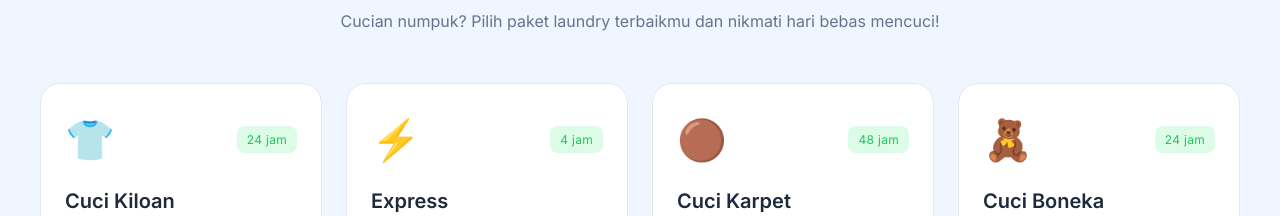
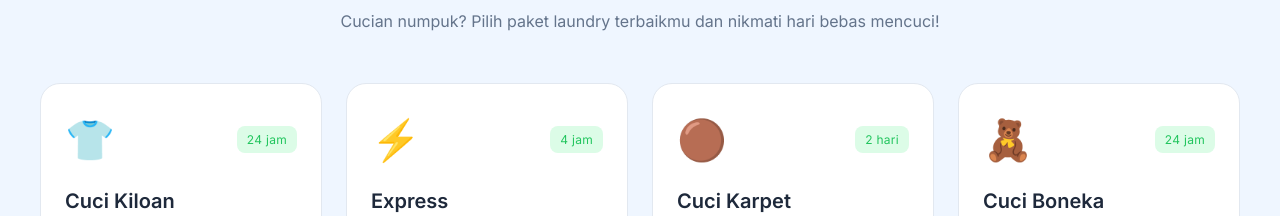
Before and after one commit to novacida00-create/pinang-laundry-frontend-v2, a React (Vite) app: page / in a window 1280 px wide. Shown: the part 1051-1267 px from the top of the page. Built offline with nearby package versions, Linux system fonts and the light colour scheme; no server answers.

Commit message:
revisi: cuci karpet estimasi 2 hari

```diff
--- a/src/components/chatbot/chatbot.jsx
+++ b/src/components/chatbot/chatbot.jsx
@@ -16,7 +16,7 @@ const faqData = [
 
   // Waktu
   { keywords: ["waktu", "lama proses", "selesai kapan", "berapa lama", "durasi", "estimasi"],
-    answer: "Waktu Proses:\n\n• Cuci Kiloan: 24 jam\n• Express: 4 jam\n• Cuci Karpet: 48 jam\n• Cuci Sepatu: 24 jam\n• Cuci Boneka: 24 jam\n• Cuci Jas: 48 jam" },
+    answer: "Waktu Proses:\n\n• Cuci Kiloan: 24 jam\n• Express: 4 jam\n• Cuci Karpet: 2 hari\n• Cuci Sepatu: 24 jam\n• Cuci Boneka: 24 jam\n• Cuci Jas: 48 jam" },
 
   // Cara Pesan
   { keywords: ["cara", "cara pesan", "cara order", "order", "booking", "pesanan", "Bagaimana"],
--- a/src/pages/LandingPage.jsx
+++ b/src/pages/LandingPage.jsx
@@ -14,7 +14,7 @@ const serviceIcons = { "Cuci Kiloan": "👕", "Express": "⚡", "Cuci Boneka": "
 const allServices = [
   { icon: "tshirt", name: "Cuci Kiloan", price: "Rp 6.000/kg", waktu: "24 jam", desc: "Cuci berdasarkan berat, cocok untuk baju harian" },
   { icon: "bolt", name: "Express", price: "Rp 15.000/kg", waktu: "4 jam", desc: "Laundry selesai dalam 4 jam" },
-  { icon: "yarn", name: "Cuci Karpet", price: "Rp 50.000/pcs", waktu: "48 jam", desc: "Cuci karpet besar dan tebal" },
+  { icon: "yarn", name: "Cuci Karpet", price: "Rp 50.000/pcs", waktu: "2 hari", desc: "Cuci karpet besar dan tebal" },
   { icon: "package", name: "Cuci Boneka", price: "Rp 10.000/pcs", waktu: "24 jam", desc: "Cuci boneka kesayangan bersih dan wangi" },
   { icon: "jacket", name: "Cuci Jaket", price: "Rp 12.000/kg", waktu: "24 jam", desc: "Cuci jaket dan outerwear" },
   { icon: "shirt", name: "Cuci Jas", price: "Rp 35.000/pcs", waktu: "48 jam", desc: "Cuci jas profesional" },
--- a/src/pages/LayananPage.jsx
+++ b/src/pages/LayananPage.jsx
@@ -7,7 +7,7 @@ const serviceIcons = { "Cuci Kiloan": "👕", "Express": "⚡", "Cuci Karpet": "
 const services = [
   { icon: "tshirt", name: "Cuci Kiloan", price: "Rp 6.000", unit: "/kg", waktu: "24 jam", desc: "Cuci berdasarkan berat, cocok untuk baju harian. Paket lengkap meliputi cuci, rendam, dan bilas hingga bersih." },
   { icon: "bolt", name: "Express", price: "Rp 15.000", unit: "/kg", waktu: "4 jam", desc: "Layanan kilat! Laundry selesai dalam 4 jam saja. Cocok untuk kebutuhan mendesak." },
-  { icon: "yarn", name: "Cuci Karpet", price: "Rp 50.000", unit: "/pcs", waktu: "48 jam", desc: "Cuci karpet besar dan tebal. Proses deep cleaning untuk karpet kesayangan Anda." },
+  { icon: "yarn", name: "Cuci Karpet", price: "Rp 50.000", unit: "/pcs", waktu: "2 hari", desc: "Cuci karpet besar dan tebal. Proses deep cleaning untuk karpet kesayangan Anda." },
   { icon: "jacket", name: "Cuci Jaket", price: "Rp 12.000", unit: "/pcs", waktu: "24 jam", desc: "Cuci jaket dan outerwear. Termasuk обработка khusus untuk материалу." },
   { icon: "shirt", name: "Cuci Jas", price: "Rp 35.000", unit: "/pcs", waktu: "48 jam", desc: "Cuci jas profesional dengan dry clean khusus. Hasil rapi dan wangi." },
   { icon: "flame", name: "Setrika Saja", price: "Rp 5.000", unit: "/kg", waktu: "6 jam", desc: "Hanya setrika, tanpa cucian. Pakaian Anda akan rapi seperti disetrika profesional." },
--- a/src/pages/customer/CustomerDashboard.jsx
+++ b/src/pages/customer/CustomerDashboard.jsx
@@ -125,7 +125,7 @@ export default function CustomerDashboard() {
           setServices([
             { no: 1, name: "Cuci Kiloan", jenis: "Kiloan", harga: "6000", waktu: "24 jam" },
             { no: 2, name: "Express", jenis: "Express", harga: "15000", waktu: "4 jam" },
-            { no: 4, name: "Cuci Karpet", jenis: "Spesial", harga: "50000", waktu: "48 jam" },
+            { no: 4, name: "Cuci Karpet", jenis: "Spesial", harga: "50000", waktu: "2 hari" },
             { no: 5, name: "Cuci Sepatu", jenis: "Spesial", harga: "30000", waktu: "24 jam" },
             { no: 6, name: "Cuci Boneka", jenis: "Satuan", harga: "10000", waktu: "24 jam" },
             { no: 7, name: "Cuci Setrika", jenis: "Kiloan", harga: "12000", waktu: "24 jam" },
@@ -136,7 +136,7 @@ export default function CustomerDashboard() {
         setServices([
           { no: 1, name: "Cuci Kiloan", jenis: "Kiloan", harga: "6000", waktu: "24 jam" },
           { no: 2, name: "Express", jenis: "Express", harga: "15000", waktu: "4 jam" },
-          { no: 4, name: "Cuci Karpet", jenis: "Spesial", harga: "50000", waktu: "48 jam" },
+          { no: 4, name: "Cuci Karpet", jenis: "Spesial", harga: "50000", waktu: "2 hari" },
           { no: 5, name: "Cuci Sepatu", jenis: "Spesial", harga: "30000", waktu: "24 jam" },
           { no: 6, name: "Cuci Boneka", jenis: "Satuan", harga: "10000", waktu: "24 jam" },
           { no: 7, name: "Cuci Setrika", jenis: "Kiloan", harga: "12000", waktu: "24 jam" },
```
